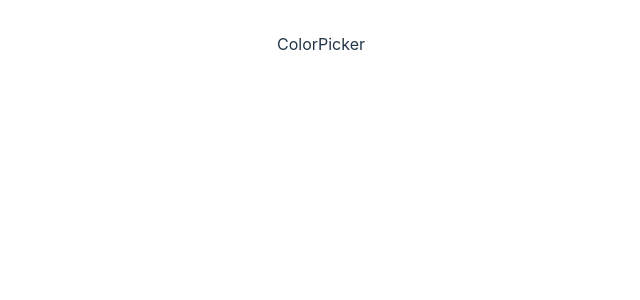
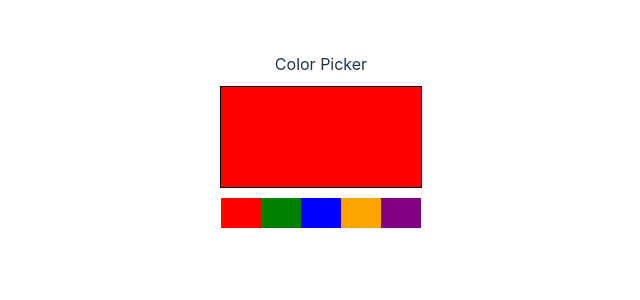
Before and after one commit to felixchen3674/react04292024, a React (Vite) app in the folder homework/react_homework/: page / in a window 1280 px wide. Shown: the top 300 px of the page, without its empty margins (319-959 px from the left). Built offline with nearby package versions, Linux system fonts and the light colour scheme.

Commit message:
finished color picker

```diff
--- a/homework/react_homework/src/many_practices/ColorPicker/ColorPicker.tsx
+++ /dev/null
@@ -1,36 +0,0 @@
-import {useState} from "react";
-import "./style.css";
-
-interface ColorPickerProps {
-    initialSelectedColor : string;
-    colorPickerOptions: string[];
-}
-
- const ColorPicker : React.FC<ColorPickerProps> = ({initialSelectedColor, colorPickerOptions}) => {
-    const [selectedColor, setSelectedColor] = useState(initialSelectedColor);
-
-    const handleColorClick = (color : string) => {
-        setSelectedColor(color);
-    }
-
-    return (
-        <div className = "color-picker">
-            <div>Color Picker</div>
-            <div className = "selected-color" style = {{backgroundColor :selectedColor }}/>
-            <div className = "color-options">
-                {colorPickerOptions.map((color) => {
-                    return (
-                        <div
-                        key={color}
-                        onClick={() => handleColorClick(color)}
-                        className="color-option"
-                        style={{ backgroundColor: color }}
-                      />
-                    );
-                 })}
-            </div>
-        </div>
-    );
-}
-
-export default ColorPicker;
--- a/homework/react_homework/src/many_practices/ColorPicker/index.tsx
+++ b/homework/react_homework/src/many_practices/ColorPicker/index.tsx
@@ -1,5 +1,36 @@
-export default function ColorPicker() {
-  return (
-    <div>ColorPicker</div>
-  )
+import {useState} from "react";
+import "./style.css";
+
+interface ColorPickerProps {
+    initialSelectedColor : string;
+    colorPickerOptions: string[];
 }
+
+ const ColorPicker : React.FC<ColorPickerProps> = ({initialSelectedColor, colorPickerOptions}) => {
+    const [selectedColor, setSelectedColor] = useState(initialSelectedColor);
+
+    const handleColorClick = (color : string) => {
+        setSelectedColor(color);
+    }
+
+    return (
+        <div className = "color-picker">
+            <div>Color Picker</div>
+            <div className = "selected-color" style = {{backgroundColor :selectedColor }}/>
+            <div className = "color-options">
+                {colorPickerOptions.map((color) => {
+                    return (
+                        <div
+                        key={color}
+                        onClick={() => handleColorClick(color)}
+                        className="color-option"
+                        style={{ backgroundColor: color }}
+                      />
+                    );
+                 })}
+            </div>
+        </div>
+    );
+}
+
+export default ColorPicker;
--- a/homework/react_homework/src/many_practices/ColorPicker/style.css
+++ b/homework/react_homework/src/many_practices/ColorPicker/style.css
@@ -1,12 +1,10 @@
-/* ColorPicker.css */
-
 .color-picker {
     text-align: center;
     margin-top: 20px;
   }
 
   .selected-color {
-    width: 100px;
+    width: 200px;
     height: 100px;
     margin: 10px auto;
     border: 1px solid black;
@@ -15,11 +13,12 @@
   .color-options {
     display: flex;
     justify-content: center;
+    width: 200px;
+    margin: 0 auto;
   }
 
   .color-option {
-    width: 30px;
+    flex: 1;
     height: 30px;
-    margin: 0 5px;
     cursor: pointer;
   }
```
Also changed, not shown: homework/react_homework/src/App.tsx (+1 -9 lines).
